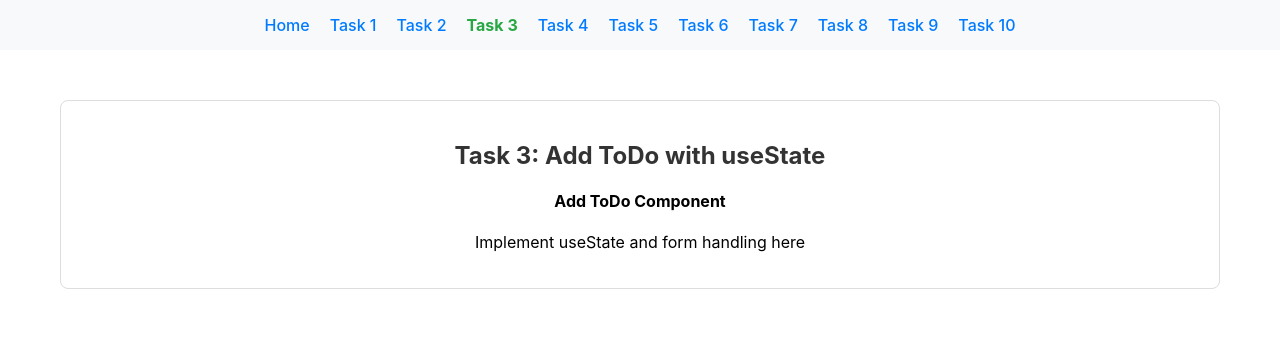
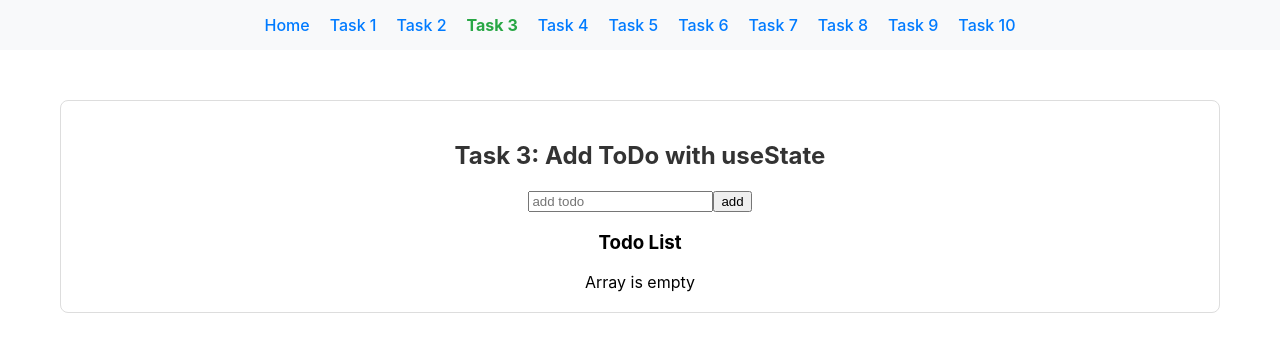
Before and after one commit to sershocker/node.js-pre-training-course, a React (Create React App) app in the folder React-CSS/react-todo-app/: page /task-03 in a window 1280 px wide. Shown: the top 352 px of the page. Built offline with nearby package versions, Linux system fonts and the light colour scheme.

Commit message:
React-CSS-task-03 completed

```diff
--- a/React-CSS/react-todo-app/src/solutions/task-03/AddToDo.tsx
+++ b/React-CSS/react-todo-app/src/solutions/task-03/AddToDo.tsx
@@ -1,5 +1,6 @@
-import React, { useState } from 'react';
-import { Todo } from '../../types';
+import React, { useState } from "react";
+import { Todo } from "../../types";
+import { ToDoList } from "../task-01/ToDoList";
 
 /**
  * Task 3: AddToDo Component
@@ -35,6 +36,9 @@ import { Todo } from '../../types';
  * - Handle form submission properly
  */
 export const AddToDo: React.FC = () => {
+  const [inputValue, setInputValue] = useState("");
+  const [todos, setTodos] = useState<Todo[]>([]);
+
   // TODO: Implement the AddToDo component
   //
   // Requirements:
@@ -48,11 +52,27 @@ export const AddToDo: React.FC = () => {
   // const [inputValue, setInputValue] = useState('');
   // const [todos, setTodos] = useState<Todo[]>([]);
 
+  const buttonClick = (e: React.FormEvent) => {
+    e.preventDefault();
+    if (inputValue.trim() === "") return;
+    setTodos([...todos, { id: Date.now(), title: inputValue, completed: false }]);
+    setInputValue("");
+  };
+
   return (
     <div>
-      {/* TODO: Replace this with your implementation */}
-      <h4>Add ToDo Component</h4>
-      <p>Implement useState and form handling here</p>
+      <form onSubmit={buttonClick}>
+        <input
+          placeholder="add todo"
+          type="text"
+          value={inputValue}
+          onChange={(e) => {
+            setInputValue(e.target.value);
+          }}
+        ></input>
+        <button type="submit">add</button>
+      </form>
+      <ToDoList todos={todos}></ToDoList>
     </div>
   );
 };
```
